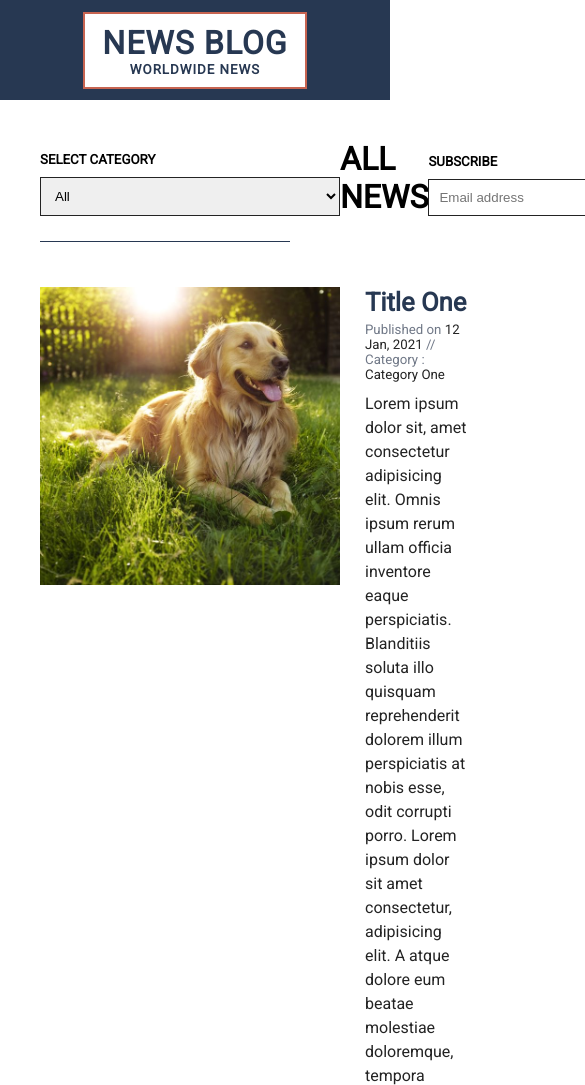
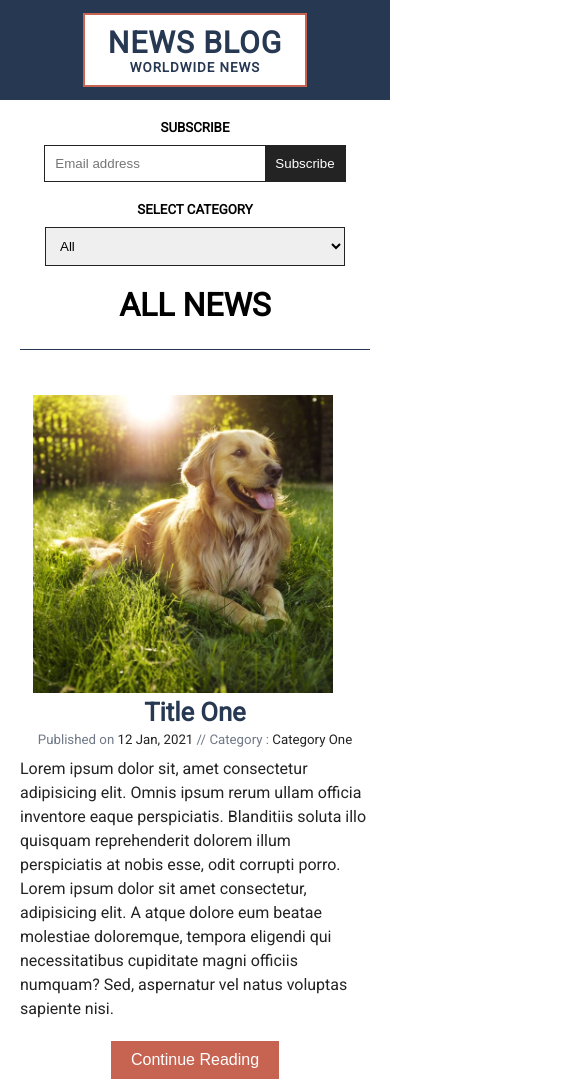
Before and after one commit to Raigon48/raigon48.github.io, a plain HTML site: page index.html in a window 390 px wide. Shown: the top 1085 px of the page, 585 px wide, since content can reach past the window. Drawn offline with Linux system fonts and the light colour scheme.

Commit message:
add mobile breakpoint

```diff
--- a/css/styles.css
+++ b/css/styles.css
@@ -28,7 +28,7 @@ header {
     letter-spacing: 1px;
 }
 .logo > h1 {
-    font-size: 2rem;
+    font-size: 30px;
 }
 .logo > h6 {
     font-weight: 400;
@@ -142,6 +142,9 @@ footer h5 {
 }
 
 @media only screen and (min-width: 768px) and (max-width: 991px) {
+    main {
+        padding: 40px;
+    }
     .select-container {
         width : 25%;
     }
@@ -150,7 +153,7 @@ footer h5 {
     }
 
     .subscribe-container {
-        width: 40%;
+        width: 35%;
     }
     .subscribe-container input {
         flex : 1;
@@ -170,3 +173,43 @@ footer h5 {
         line-height: 1.2;
     }
  }
+
+ @media only screen and (max-width: 767px){
+     main {
+         padding: 40px;
+     }
+     menu {
+         flex-direction: column;
+         justify-content: center;
+         align-items: center;
+     }
+     .select-container {
+         margin-top: 20px;
+         order : 2;
+         text-align: center;
+     }
+     .subscribe-container {
+         order : 1;
+         text-align: center;
+     }
+     .title-container {
+         margin-top : 20px;
+         order : 3;
+     }
+
+     .blogList > article {
+         flex-direction: column;
+         align-items: center;
+         width: 100%;
+         text-align: center;
+     }
+     .blogList > article section p {
+         text-align: left;
+     }
+  }
+
+@media only screen and (min-width: 320px) and (max-width: 479px){
+    main {
+        padding: 20px;
+    }
+ }
```
